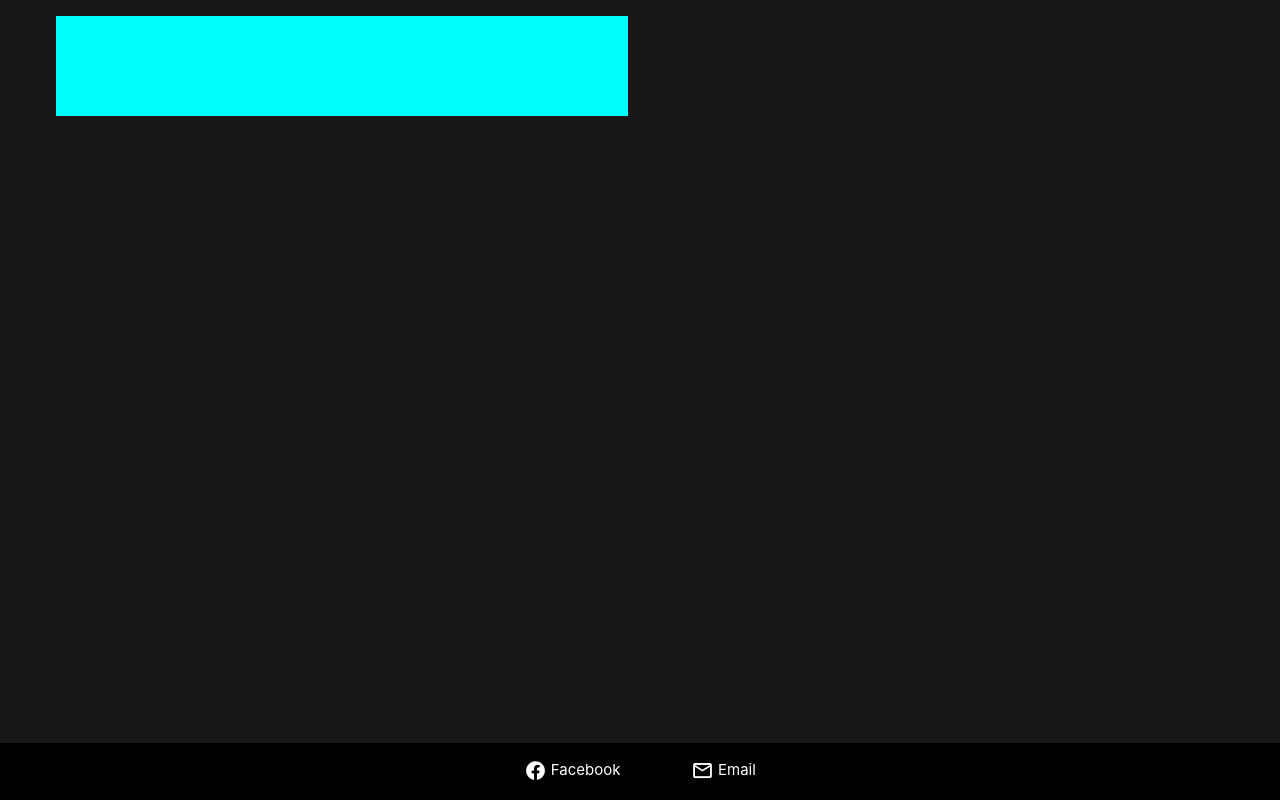
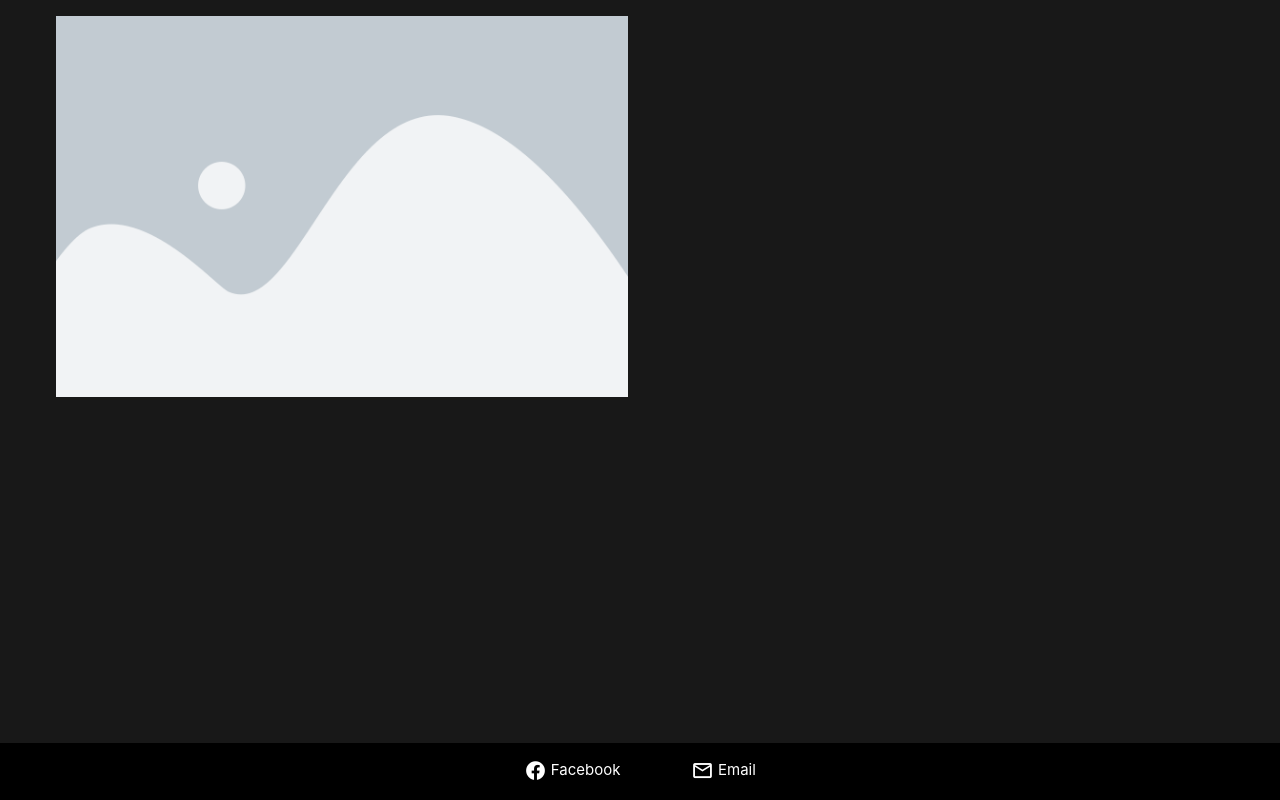
Before and after one commit to Werzu25/MusikbezirkSilz, a Vue app: page / in a window 1280 px wide. Built offline with nearby package versions, Linux system fonts and the light colour scheme.

Commit message:
changed A-Footer.vue

```diff
--- a/src/App.vue
+++ b/src/App.vue
@@ -1,10 +1,12 @@
 <script setup>
 import ASceneBuilderWrapper from '@/components/SceneBuilderWrapper.vue'
+import AFooter from '@/components/MainFooter.vue'
 </script>
 
 <template>
   <main>
     <a-scene-builder-wrapper class="sb"></a-scene-builder-wrapper>
+    <a-footer></a-footer>
   </main>
 </template>
 
--- a/src/assets/main.css
+++ b/src/assets/main.css
@@ -4,5 +4,5 @@
   width: 100vw;
 }
 .material-icons {
-  vertical-align: middle;
+  padding-bottom: 2px;
 }
--- a/src/components/MainFooter.vue
+++ b/src/components/MainFooter.vue
@@ -21,7 +21,7 @@
 
 <style scoped>
 .container {
-  position: absolute;
+  position: fixed;
   bottom: 0;
 }
 
--- a/src/components/SceneBuilder.vue
+++ b/src/components/SceneBuilder.vue
@@ -6,10 +6,14 @@ let components = ref([])
 function dragStart(event) {
   event.dataTransfer.dropEffect = 'copy'
   event.dataTransfer.effectAllowed = 'copy'
+  event.dataTransfer.setData('text/html', event.target.outerHTML)
+  debugger
 }
 
-function dropEvent() {
-  components.value.push(this.items)
+function dropEvent(event) {
+  let data = event.dataTransfer.getData('text/html')
+  components.value.push(data)
+  debugger
 }
 
 /*
@@ -25,12 +29,26 @@ ToDo:
   <v-container class="sb-container">
     <v-row>
       <v-col>
-        <div draggable="true" @dragstart="dragStart($event, item)" class="componentMenu"></div>
+        <v-img
+          src="src/assets/placeholder.webp"
+          draggable="true"
+          @dragenter="$event.preventDefault()"
+          @dragleave="$event.preventDefault()"
+          @dragover="$event.preventDefault()"
+          @dragstart="dragStart($event)"
+          class="componentMenu h-100 w-100"
+        ></v-img>
       </v-col>
       <v-divider :thickness="2" class="border-opacity-100 divider" vertical></v-divider>
-      <v-col @drop="dropEvent($event)">
-        <div class="componentList" v-for="items in components" :key="items">
-          {{ items }}
+      <v-col
+        @dragenter="$event.preventDefault()"
+        @dragleave="$event.preventDefault()"
+        @dragover="$event.preventDefault()"
+        @dragstart="$event.preventDefault()"
+        @drop="dropEvent($event)"
+      >
+        <div class="componentList" v-for="items in components">
+          {{items}}
         </div>
       </v-col>
     </v-row>
--- a/src/components/SceneBuilderWrapper.vue
+++ b/src/components/SceneBuilderWrapper.vue
@@ -5,7 +5,6 @@ import SceneBuilder from '@/components/SceneBuilder.vue'
 
 <template>
   <scene-builder></scene-builder>
-  <a-footer></a-footer>
 </template>
 
 <style scoped></style>
```
Also changed, not shown: src/assets/placeholder.webp (added).
